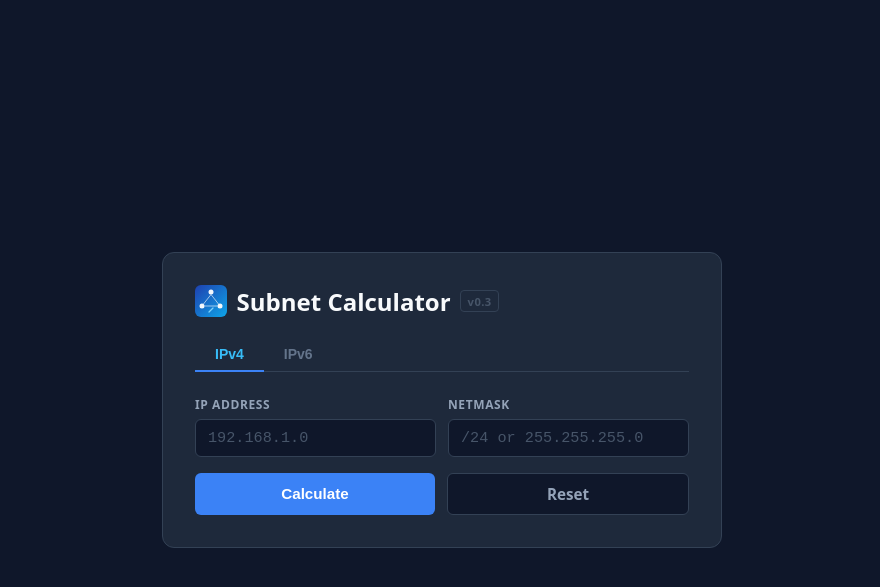
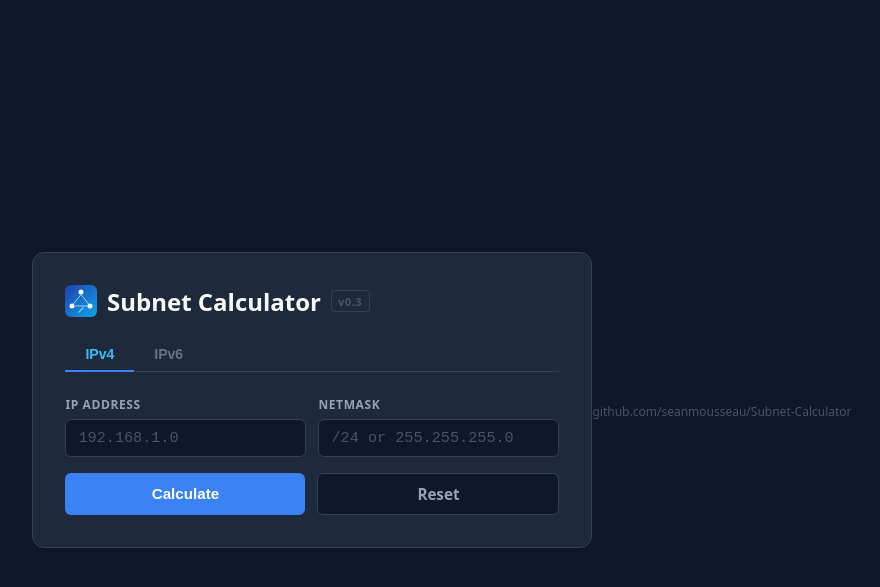
Before and after one commit to seanmousseau/Subnet-Calculator, a PHP site: page /index.php in a window 1280 px wide. Shown: the top 587 px of the page, without its empty margins (198-1078 px from the left). Run offline with PHP 8.4, Linux system fonts and the light colour scheme.

Commit message:
Add GitHub repo link in page footer
https://claude.ai/code/session_016FArzdXhqaHaB2RXn1d3Vg

```diff
--- a/index.php
+++ b/index.php
@@ -328,6 +328,20 @@ if ($_SERVER['REQUEST_METHOD'] === 'POST') {
 
         .hosts-row .result-value { color: #4ade80; }
 
+        footer {
+            margin-top: 1.25rem;
+            text-align: center;
+        }
+
+        footer a {
+            color: #475569;
+            font-size: 0.75rem;
+            text-decoration: none;
+            transition: color 0.15s;
+        }
+
+        footer a:hover { color: #94a3b8; }
+
         @media (max-width: 480px) {
             .form-row { flex-direction: column; }
         }
@@ -469,6 +483,10 @@ if ($_SERVER['REQUEST_METHOD'] === 'POST') {
     </div>
 </div>
 
+<footer>
+    <a href="https://github.com/seanmousseau/Subnet-Calculator" target="_blank" rel="noopener">github.com/seanmousseau/Subnet-Calculator</a>
+</footer>
+
 <script>
 document.querySelectorAll('.tab-btn').forEach(btn => {
     btn.addEventListener('click', () => {
```
